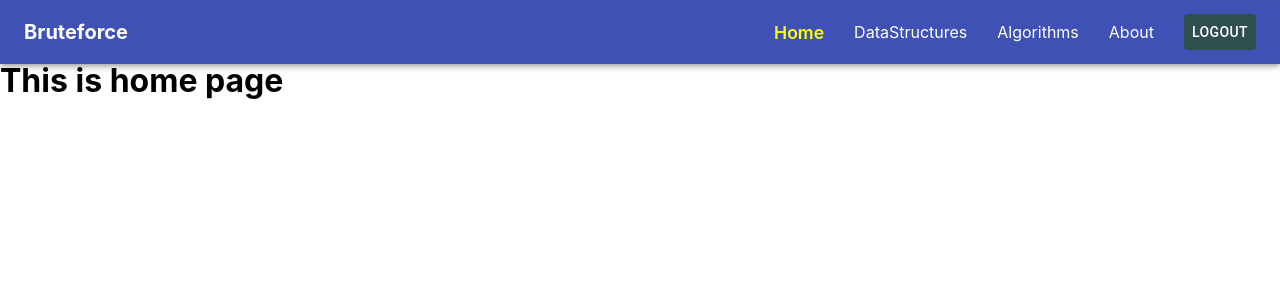
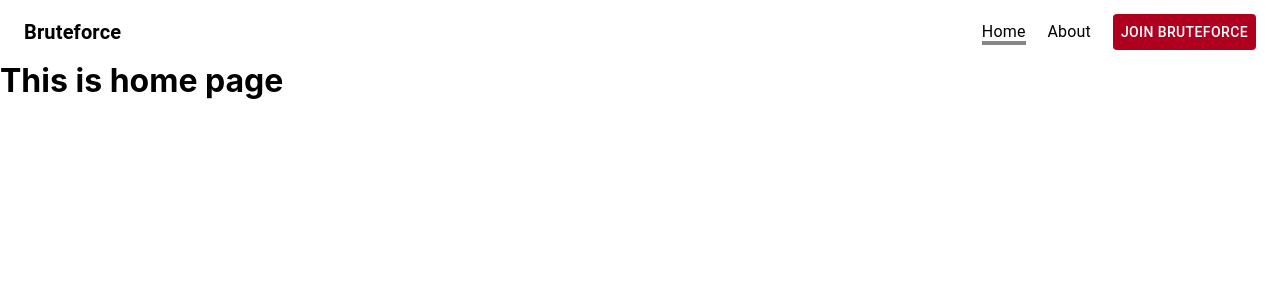
Before and after one commit to Rohit0301/CodingCombat, a React (Create React App) app in the folder client/: page / in a window 1280 px wide. Shown: the top 300 px of the page. Built offline with nearby package versions, Linux system fonts and the light colour scheme; sample sign-in values are in the browser's storage.

Commit message:
chnaged navbar design

```diff
--- a/client/src/Navbar/Dialog.js
+++ b/client/src/Navbar/Dialog.js
@@ -1,10 +1,9 @@
 import React,{useState,useEffect} from 'react';
 import PropTypes from 'prop-types';
-
+import {Redirect} from 'react-router-dom';
 import Button from '@material-ui/core/Button';
 import Dialog from '@material-ui/core/Dialog';
 import Login from '../Login/login';
-
 
 
 
@@ -12,9 +11,6 @@ function SimpleDialog(props) {
   const { onClose, selectedValue, open } = props;
   const [UserAuth, setUserAuth] = useState(null);
 
-  useEffect(() => {
-
-  }, [])
   const UserLogin=(key)=>{
     setUserAuth(key);
  }
@@ -30,6 +26,7 @@ function SimpleDialog(props) {
    }
    else{
      window.location.reload(false);
+     return null;
    }
 
 }
@@ -38,10 +35,10 @@ function SimpleDialog(props) {
 SimpleDialog.propTypes = {
   onClose: PropTypes.func.isRequired,
   open: PropTypes.bool.isRequired,
-  selectedValue: PropTypes.string.isRequired,
+  selectedValue: PropTypes.string,
 };
 
-export default function SimpleDialogDemo(props) {
+ function SimpleDialogDemo(props) {
   const [open, setOpen] = React.useState(false);
 
 
@@ -58,10 +55,11 @@ export default function SimpleDialogDemo(props) {
 
   return (
     <div>
-      <Button style={{backgroundColor:"Yellow"}} onClick={handleClickOpen}>
+      <Button style={{backgroundColor:"#B00020",color:"white"}} onClick={handleClickOpen}>
         Join Bruteforce
       </Button>
       <SimpleDialog open={open} onClose={handleClose} />
     </div>
   );
 }
+export default SimpleDialogDemo;
--- a/client/src/Navbar/navbar.css
+++ b/client/src/Navbar/navbar.css
@@ -6,11 +6,23 @@
 }
 
 
-/* @media only screen and (max-width: 600px) {
-    .MuiGrid-root.mainGrid.MuiGrid-grid-xs-10.MuiGrid-grid-sm-10.MuiGrid-grid-lg-11 {
-        width: 100%;
-        height: 35rem;
-        margin-top:2rem;
-    }
-
-  } */
+a.navbar-padding-90.navbar-active-9 {
+    padding: 0;
+}
+a.navbar-padding-3.navbar-active-4 {
+    padding: 0;
+}
+header.MuiPaper-root.MuiAppBar-root.MuiAppBar-positionFixed.MuiAppBar-colorPrimary.mui-fixed.MuiPaper-elevation4 {
+    background-color: white;
+    border-radius: 2rem;
+    box-shadow: none;
+}
+a.withRouter\(navbar\)-padding-47.active {
+    color: black;
+}
+.withRouter\(navbar\)-padding-20 {
+    color: black;
+    /* color: white; */
+    cursor: pointer;
+    text-decoration: none;
+}
--- a/client/src/Navbar/navbar.js
+++ b/client/src/Navbar/navbar.js
@@ -4,9 +4,14 @@ import {
   AppBar, Toolbar, Typography, List, ListItem,
   withStyles, Grid, SwipeableDrawer,Button
 } from '@material-ui/core';
-import {NavLink} from 'react-router-dom';
+import {NavLink,withRouter } from 'react-router-dom';
 import MenuIcon from '@material-ui/icons/Menu';
 import SimpleDialogDemo from './Dialog';
+import './navbar.css';
+// import googleLogin from "../services/googleLogin"
+// import githubLogin from "../services/githubLogin"
+
+
 
 const styleSheet = {
   list : {
@@ -16,16 +21,16 @@ const styleSheet = {
     color:"grey",
     textDecoration:"none",
   },
+  padding1:{
+    paddingRight : 22,
+  },
   padding : {
-    paddingRight : 15,
-    color:"white",
+    color:"black",
     textDecoration:"none",
     cursor : "pointer",
   },
   active : {
-    fontWeight:600,
-    color:"yellow",
-    fontSize:"1.1rem",
+    borderBottom:".3rem inset #333"
   },
 
   sideBarIcon : {
@@ -38,38 +43,62 @@ const styleSheet = {
 class navbar extends Component{
   constructor(props){
     super(props);
-    this.state = {drawerActivate:false, drawer:false,isLogin:false};
+    this.state = {drawerActivate:false, drawer:false,isLogin:false,status:""};
     this.createDrawer = this.createDrawer.bind(this);
     this.destroyDrawer = this.destroyDrawer.bind(this);
     this.handleLogout=this.handleLogout.bind(this);
   }
+
+
+
   handleLogout() {
     this.setState(state => ({
       isLogin:false
     }));
     localStorage.clear();
+    this.props.history.push("/");
    }
+
+//     Authentication =  async(response,code) => {
+//     console.log(response);
+//     let Response;
+//     if(code==="gl205d3125l9")
+//          Response  = await googleLogin(response);
+//     if(code==="th156df785n")
+//          Response =await githubLogin(response);
+//     console.log(Response+" hit");
+//     if(Response===200){
+//       this.setState({
+//         isLogin:true
+//       });
+//     }
+//     else{
+//       this.setState({
+//         isLogin:false,
+//       });
+//   }
+// }
+
+
   componentWillMount(){
-      if(window.innerWidth <= 600){
+      if(window.innerWidth <= 725){
         this.setState({drawerActivate:true});
       }
 
-
-      const key=localStorage.getItem("userKey");
-      if(key){
+      const key=localStorage.getItem("gl205d3125l9");
+        if(key!=null ){
           this.setState({
-          isLogin:true,
+            isLogin:true
           });
         }
         else{
           this.setState({
-          isLogin:false,
+            isLogin:false
           });
         }
 
-
       window.addEventListener('resize',()=>{
-        if(window.innerWidth <= 600){
+        if(window.innerWidth <= 725){
           this.setState({drawerActivate:true});
         }
         else{
@@ -81,11 +110,13 @@ class navbar extends Component{
 
 
 
+
+
   //Small Screens
   createDrawer(){
     const {classes} = this.props
     return (
-      <div>
+      <React.Fragment>
         <AppBar >
           <Toolbar>
             <Grid container direction = "row" justify = "space-between" alignItems="center">
@@ -93,8 +124,8 @@ class navbar extends Component{
                 className = {this.props.classes.sideBarIcon}
                 onClick={()=>{this.setState({drawer:true})}} />
 
-              <Typography color="inherit" variant = "headline">Bruteforce</Typography>
-              <Typography color="inherit" variant = "headline"></Typography>
+              <Typography color="inherit" variant = "body1">Bruteforce</Typography>
+              <Typography color="inherit" variant = "body1"></Typography>
                {(this.state.isLogin)?null:<SimpleDialogDemo/>}
             </Grid>
           </Toolbar>
@@ -128,7 +159,7 @@ class navbar extends Component{
          </div>
        </SwipeableDrawer>
 
-      </div>
+      </React.Fragment>
     );
   }
 
@@ -142,26 +173,26 @@ class navbar extends Component{
       <AppBar>
         <Toolbar>
 
-        <Typography variant = "headline"   color="inherit" style={{flexGrow:1}} >
+        <Typography variant = "body1"   color="inherit" style={{flexGrow:1}} >
           <b style={{fontSize:20}}>
             <NavLink to='/' className = {classes.padding}>Bruteforce</NavLink>
           </b>
         </Typography>
 
 
-        <Typography variant = "subheading" color="inherit" className = {classes.padding}>
-           <NavLink to='/'                className = {classes.padding}   activeClassName={classes.active} exact>Home</NavLink>
+        <Typography variant = "body1" color="inherit" className = {classes.padding1}>
+           <NavLink to='/'  className = {classes.padding}   activeClassName={classes.active} exact>Home</NavLink>
         </Typography>
-        <Typography variant = "subheading" color="inherit" className = {classes.padding} >
+        <Typography variant = "body1" color="inherit" className = {classes.padding1} >
            <NavLink to='/DataStructures/' className = {classes.padding} activeClassName={classes.active} exact>DataStructures</NavLink>
         </Typography>
 
-         <Typography variant = "subheading" color="inherit" className = {classes.padding}>
-           <NavLink to='/Algorithms/'     className = {classes.padding} activeClassName={classes.active} exact>Algorithms</NavLink>
+         <Typography variant = "body1" color="inherit" className = {classes.padding1}>
+           <NavLink to='/Algorithms/' className = {classes.padding} activeClassName={classes.active} >Algorithms</NavLink>
         </Typography>
 
-        <Typography variant = "subheading" className = {classes.padding} color="inherit" ><NavLink to='/About/' className = {classes.padding}>About</NavLink></Typography>
-        <Button style={{backgroundColor:"darkslategrey",color:"white"}} onClick={this.handleLogout}>
+        <Typography variant = "body1" className = {classes.padding1} color="#333" ><NavLink to='/About/' className = {classes.padding} activeClassName={classes.active} exact>About</NavLink></Typography>
+        <Button style={{backgroundColor:"#333",color:"white"}} onClick={this.handleLogout}>
            Logout
          </Button>
 
@@ -172,21 +203,24 @@ class navbar extends Component{
     )
   }
 else{
+
   return (
     <>
 
   <AppBar>
     <Toolbar>
 
-    <Typography variant = "headline"   color="inherit" style={{flexGrow:1}} >
+    <Typography variant = "body1"   color="inherit" style={{flexGrow:1}} >
       <b style={{fontSize:20}}>
         <NavLink to='/' className = {classes.padding}>Bruteforce</NavLink>
       </b>
     </Typography>
-    <Typography variant = "subheading" color="inherit" className = {classes.padding}>
+    <Typography variant = "body1" color="inherit" className = {classes.padding1}>
       <NavLink to='/'                className = {classes.padding}   activeClassName={classes.active} exact>Home</NavLink>
     </Typography>
-    <Typography variant = "subheading" className = {classes.padding} color="inherit" ><NavLink to='/About/' className = {classes.padding}>About</NavLink></Typography>
+    <Typography variant = "body1" className = {classes.padding1} color="inherit" >
+      <NavLink to='/About/' className = {classes.padding} activeClassName={classes.active} exact>About</NavLink>
+    </Typography>
     <SimpleDialogDemo/>
     </Toolbar>
   </AppBar>
@@ -212,4 +246,4 @@ navbar.propTypes = {
 
 
 
-export default withStyles(styleSheet)(navbar);
+export default withStyles(styleSheet)(withRouter(navbar));
```
Lines whose indentation alone changed are shown as unchanged.
